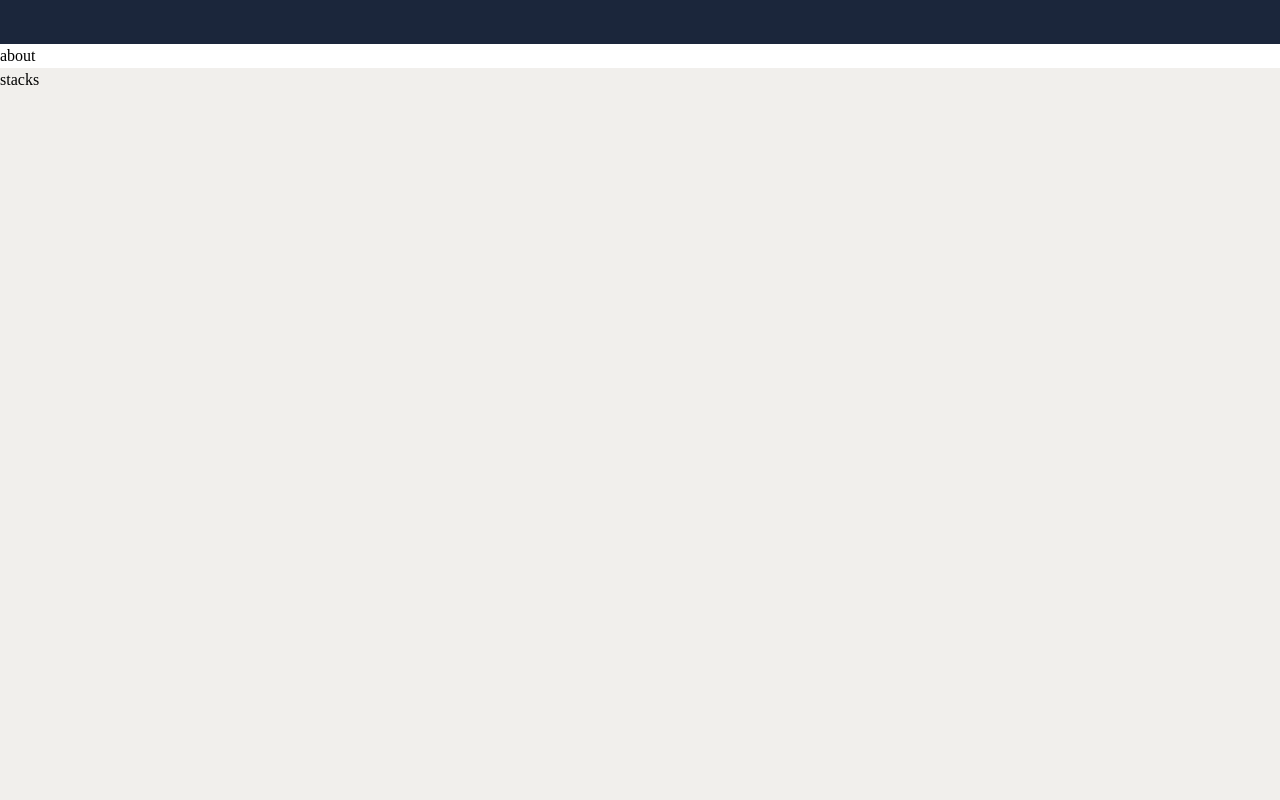
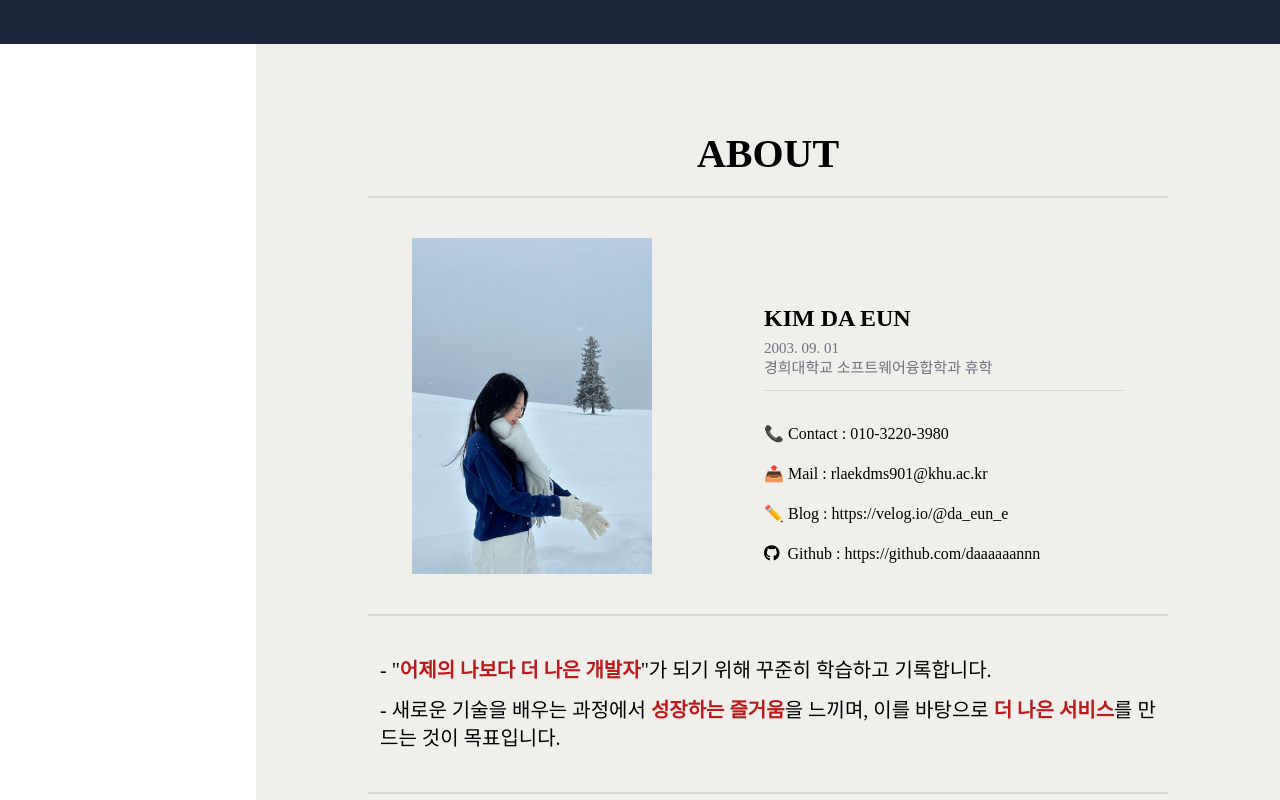
Before and after one commit to dannnnne/dannnnne.github.io, a React (Vite) app in the folder portfolio/: page / in a window 1280 px wide. Shown: the part 980-1780 px from the top of the page. Built offline with nearby package versions, Linux system fonts and the light colour scheme; a web font is replaced by a local one.

Commit message:
[ FEAT ] ABOUT 페이지 UI 구현

```diff
--- a/portfolio/src/components/about.jsx
+++ b/portfolio/src/components/about.jsx
@@ -1,5 +1,66 @@
+import MyImg from '../assets/me.jpg';
+
 const About = () => {
-  return <div>about</div>;
+  return (
+    <div className="bg-[rgb(241,239,236)] h-[1024px] ml-[20%] flex flex-col items-center">
+      <div>
+        <h1 className="text-[25px] sm:text-[40px] mx-5 2xl:ml-10 font-black border-b-black h-[60px] mt-20 mb-3">
+          ABOUT
+        </h1>
+      </div>
+      <div className="flex justify-center gap-7 lg:gap-28 border-b-2 border-t-2 py-10 px-3 border-[rgb(214,214,214)] outline-none xl:w-[800px] w-[80%]">
+        <div>
+          <img src={MyImg} className="w-[100%] md:w-60" />
+        </div>
+        <div className="mt-3 w-[50%] lg:w-[360px] flex flex-col justify-end">
+          <h2 className="sm:text-2xl font-bold">KIM DA EUN</h2>
+          <p className=" text-sm sm:text-[15px] text-gray-500 mt-1">
+            2003. 09. 01
+          </p>
+          <p className=" text-sm sm:text-[15px] text-gray-500 ">
+            경희대학교 소프트웨어융합학과 휴학
+          </p>
+          <hr className="h-3 border-gray-300 my-3"></hr>
+          <p className="text-[13px] sm:text-[16px] my-2 whitespace-nowrap">
+            📞 Contact : 010-3220-3980
+          </p>
+          <p className="text-[13px] sm:text-[16px] my-2">
+            📤 Mail : rlaekdms901@khu.ac.kr
+          </p>
+          <p className="text-[13px] sm:text-[16px] my-2">
+            ✏️ Blog : https://velog.io/@da_eun_e
+          </p>
+          <p className="my-2 text-[13px] sm:text-[16px]">
+            <i className="fa-brands fa-github mr-2 "></i>
+            Github : https://github.com/daaaaaannn
+          </p>
+        </div>
+      </div>
+
+      <div className=" py-auto border-b-2 py-10 px-3 border-[rgb(214,214,214)] outline-none w-[80%] xl:w-[800px]">
+        <ul className="text-xl flex flex-col gap-3">
+          <li>
+            <p className="text-sm sm:text-xl">
+              - "
+              <span className="text-red-700 font-bold">
+                어제의 나보다 더 나은 개발자
+              </span>
+              "가 되기 위해 꾸준히 학습하고 기록합니다.
+            </p>
+          </li>
+          <li>
+            <p className="text-sm sm:text-xl">
+              - 새로운 기술을 배우는 과정에서
+              <span className="text-red-700 font-bold"> 성장하는 즐거움</span>을
+              느끼며, 이를 바탕으로
+              <span className="text-red-700 font-bold"> 더 나은 서비스</span>를
+              만드는 것이 목표입니다.
+            </p>
+          </li>
+        </ul>
+      </div>
+    </div>
+  );
 };
 
 export default About;
```
